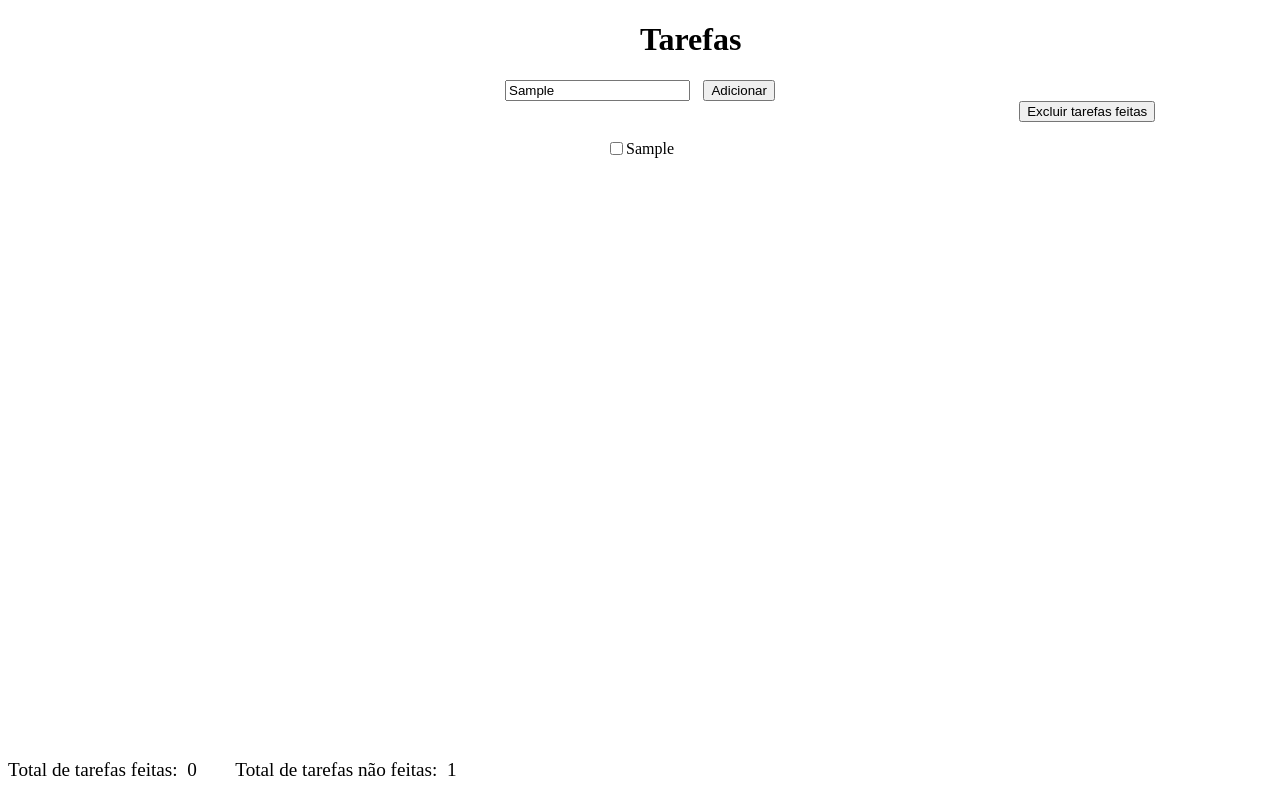
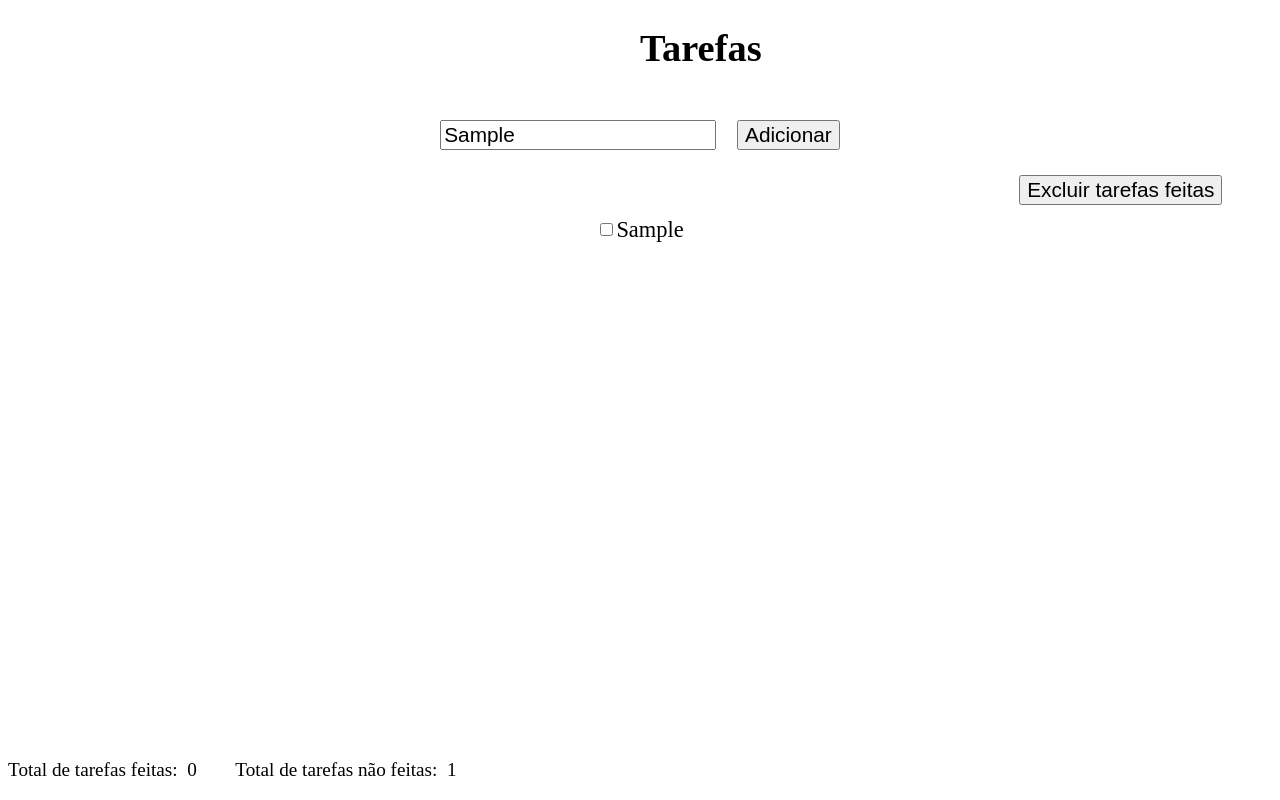
Before and after one commit to diego-rapoport/javascript-basics, a plain HTML site: page tarefas/index.html in a window 1280 px wide. Both pictures are taken after typing "Sample" into the empty fields and a click on the button "Adicionar". Drawn offline with Linux system fonts and the light colour scheme.

Commit message:
Adiciona gif e aumenta fontes

```diff
--- a/tarefas/css/style.css
+++ b/tarefas/css/style.css
@@ -6,6 +6,11 @@ body {
 h1 {
   margin-left:50%;
   margin-right:50%;
+  font-size: 2.4em;
+}
+
+button {
+  font-size: 1.3em;
 }
 
 footer {
@@ -21,12 +26,14 @@ footer {
   display:flex;
   justify-content:center;
   align-items: center;
+  height: 5em;
 }
 
 .divTarefa {
   justify-content:center;
   align-items: center;
   height: 2em;
+  font-size: 1.4em;
 }
 
 .total {
@@ -53,5 +60,10 @@ footer {
 }
 
 #tarefa {
+  font-size: 1.3em;
   margin-right: 1em
 }
+
+#deletarTarefas {
+  font-size: 1.2em;
+}
```
Also changed, not shown: 1 other file.
